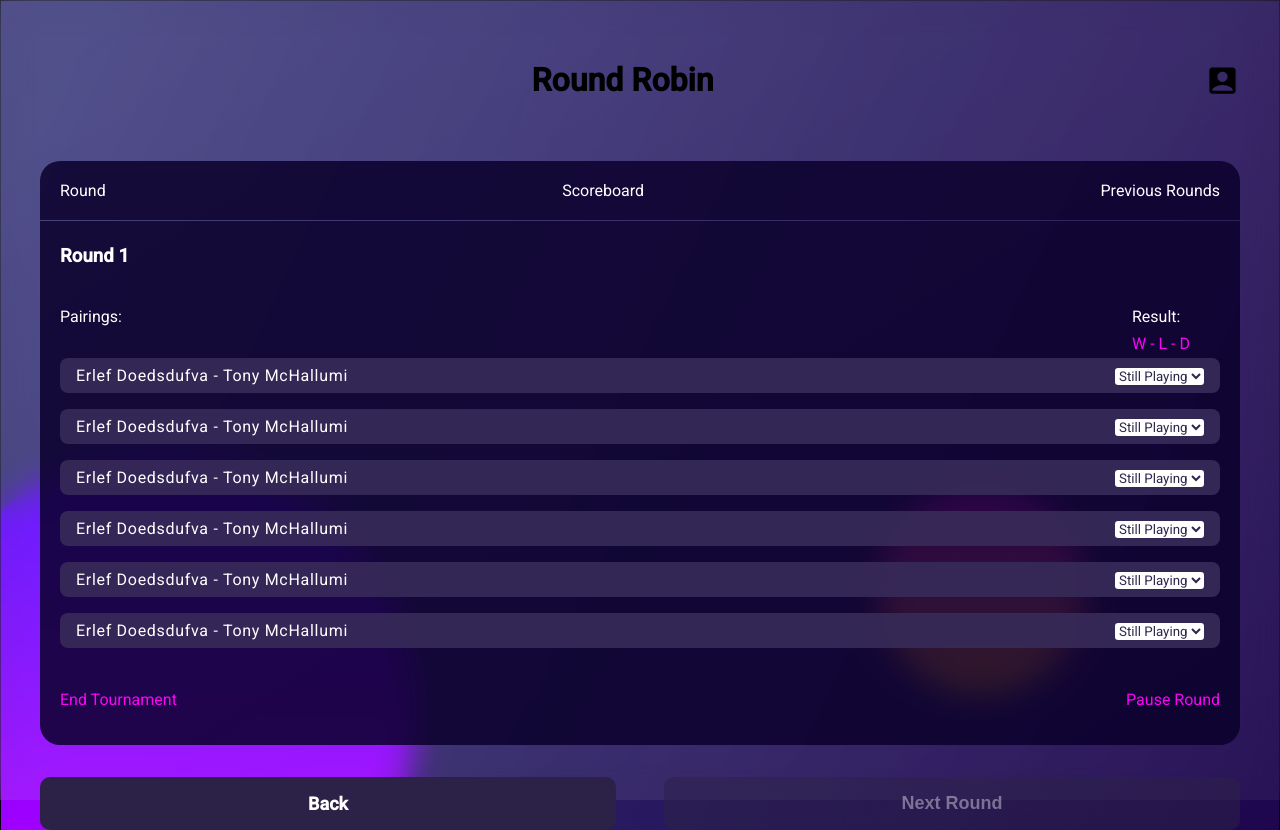
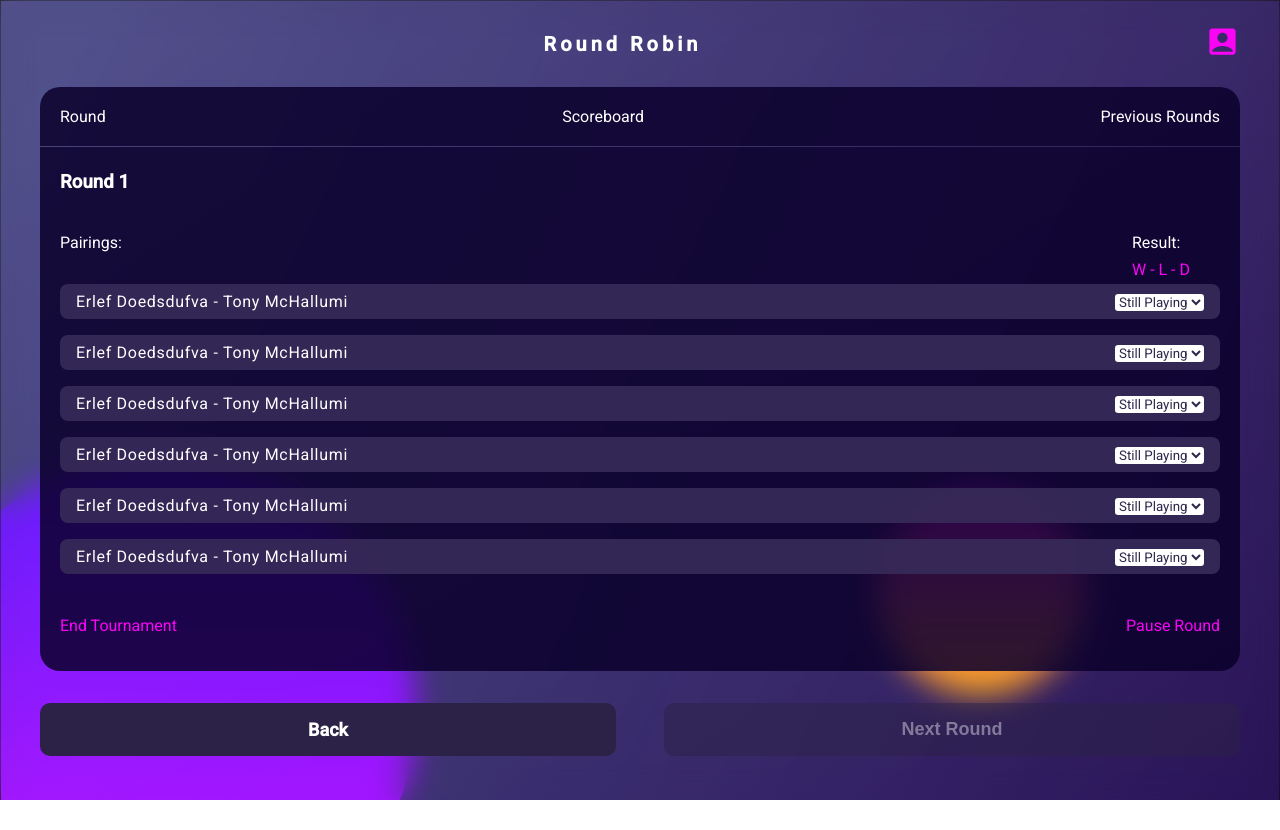
Before and after one commit to olofWallgren/RoundRobinApp, a React (Create React App) app: page /current-tournament/round in a window 1280 px wide. After the commit the page ends 800 px from the top, so only its background shows below. Built offline with nearby package versions, Linux system fonts and the light colour scheme; a web font is replaced by a local one.

Commit message:
Added margin auto and new padding

```diff
--- a/src/components/Header/header.css
+++ b/src/components/Header/header.css
@@ -1,15 +1,26 @@
 .header {
-  color: black;
+  color: white;
   width: 100%;
-  padding: 40px;
+  padding: 24px 40px;
   display: flex;
-  flex-shrink: 0;
   justify-content: space-between;
   align-items: center;
+  margin-left: auto;
+  margin-right: auto;
+  max-width: 1600px;
+}
+
+.header__h1 {
+  margin: 0;
+  font-size: 20px;
+  letter-spacing: 4px;
+}
+.header__icon {
+  color: #FA04F6;
 }
 
 @media only screen and (max-width: 600px) {
     .header {
-        padding: 24px;
+        padding: 20px 16px 8px 16px;
     }
   }
--- a/src/components/Header/index.tsx
+++ b/src/components/Header/index.tsx
@@ -2,16 +2,16 @@ import React from "react";
 import { Link } from "react-router-dom";
 import "../Header/header.css";
 import "../../layout/container.css";
-import AccountBoxIcon from '@mui/icons-material/AccountBox';
-
+import AccountBoxIcon from "@mui/icons-material/AccountBox";
 
 const Header = () => {
-
   return (
     <header className="header">
       <div></div>
-      <h1>Round Robin</h1>
-      <AccountBoxIcon fontSize='large' />
+      <h1 className="header__h1">Round Robin</h1>
+      <div className="header__iconContainer">
+        <AccountBoxIcon fontSize="large" className="header__icon" />
+      </div>
     </header>
   );
 };
```
